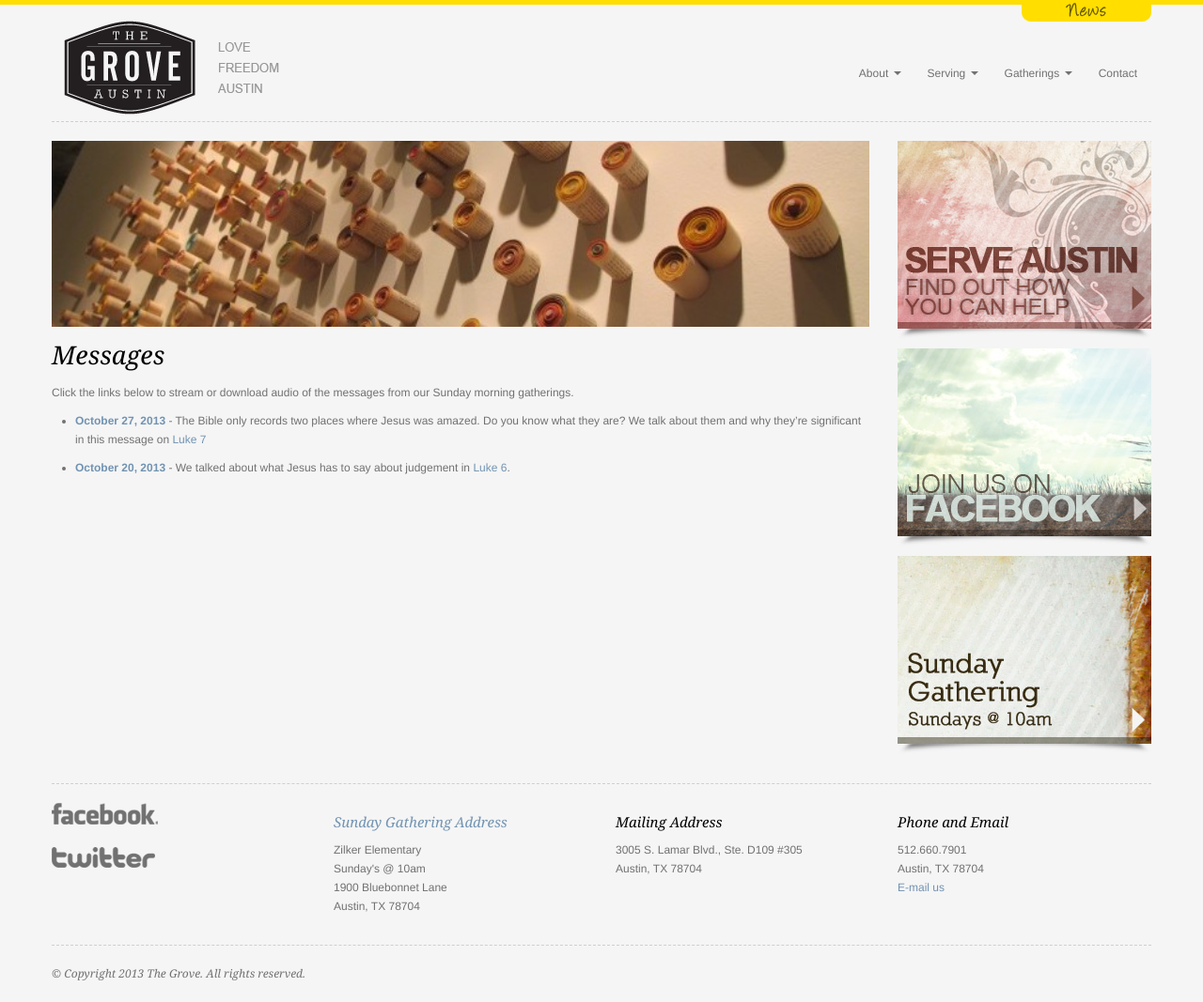
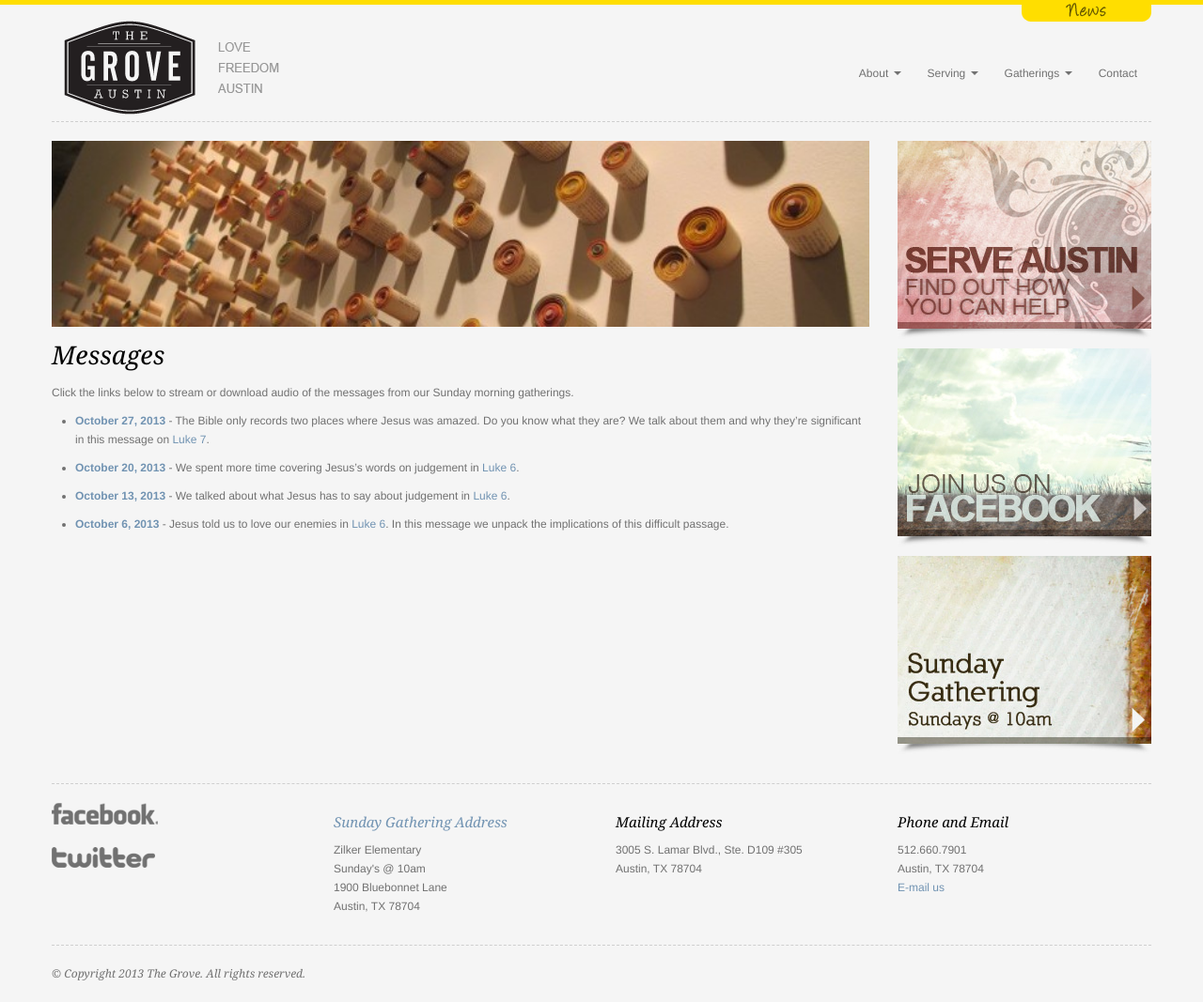
Before and after one commit to groveatx/groveatx.github.io, a Jekyll site: the page built from gatherings/messages/index.md, in a window 1280 px wide. Shown: the whole page at 94% size. Built offline with Jekyll 4.4.1, drawn with Linux system fonts in a browser that asks for light colours; Markdown is read by kramdown in place of the engine named in the settings.

Commit message:
added a couple more message recordings

```diff
--- a/gatherings/messages/index.md
+++ b/gatherings/messages/index.md
@@ -12,11 +12,19 @@ Sunday morning gatherings.
 
  - **[October 27, 2013][20131027]** - The Bible only records two places where
    Jesus was amazed. Do you know what they are? We talk about them and why
-   they're significant in this message on [Luke 7][]
+   they're significant in this message on [Luke 7][].
 
- - **[October 20, 2013][20131020]** - We talked about what Jesus has to say
+ - **[October 20, 2013][20131020]** - We spent more time covering Jesus's words
+   on judgement in [Luke 6][].
+
+ - **[October 13, 2013][20131013]** - We talked about what Jesus has to say
    about judgement in [Luke 6][].
 
+ - **[October 6, 2013][20131006]** - Jesus told us to love our enemies in [Luke
+   6][]. In this message we unpack the implications of this difficult passage.
+
+[20131006]: https://dl.dropboxusercontent.com/u/5738226/messages/2013-10-06-tony-doland.mp3
+[20131013]: https://dl.dropboxusercontent.com/u/5738226/messages/2013-10-13-scott-heider.mp3
 [20131020]: https://dl.dropboxusercontent.com/u/5738226/messages/2013-10-20-scott-heider.mp3
 [20131027]: https://dl.dropboxusercontent.com/u/5738226/messages/2013-10-27-reid-johnson.mp3
 [Luke 6]: http://www.biblegateway.com/passage/?search=Luke%206&version=ESV
```
